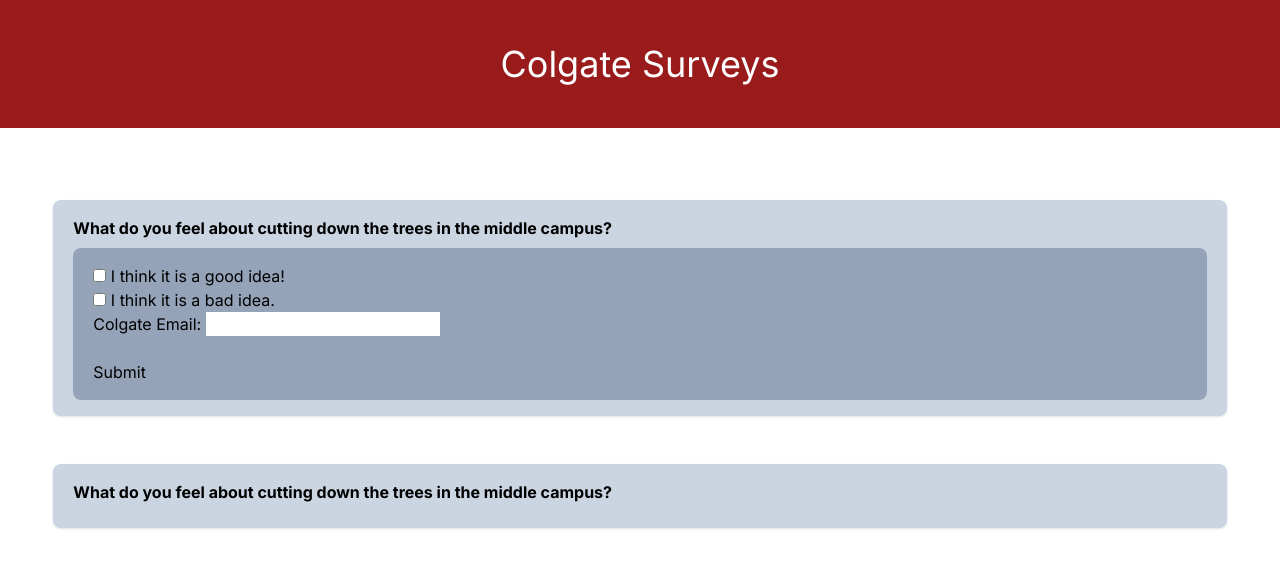
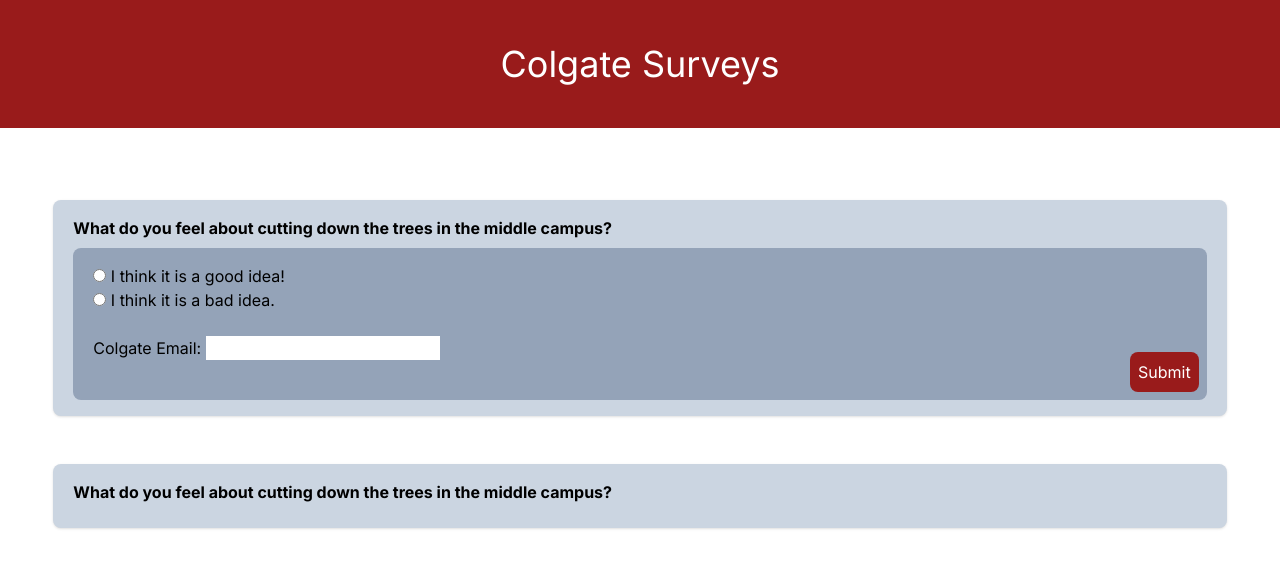
Before and after one commit to ramananj34/hack-app, a Next.js app: page / in a window 1280 px wide. Both pictures are taken after a click on the element 639 px from the left and 232 px from the top of the page. Shown: the top 568 px of the page. Built offline with nearby package versions, Linux system fonts and the light colour scheme.

Commit message:
fix submit button

```diff
--- a/components/Expandable-Button.js
+++ b/components/Expandable-Button.js
@@ -17,29 +17,34 @@
   const handleOptionChange = (event) => {
     setSelectedOption(event.target.value);
   };
+
   return (
 
     <div className="bg-slate-300 w-11/12 p-4 pl-5 pr-5 rounded-lg shadow cursor-pointer mx-auto" onClick={toggleExpanded}>
         <h2 class="text-black font-bold mb-2">What do you feel about cutting down the trees in the middle campus?</h2>
 
         {expanded && (
-            <div className="bg-slate-400 p-4 pl-5 pr-5 rounded-lg" onClick={handleInnerClick}>
+            <div className="relative bg-slate-400 p-4 pl-5 pr-5 rounded-lg" onClick={handleInnerClick}>
                 <form>
                     <label for="option1">
-                        <input type="checkbox" id="option1" name="option" value="option1" checked={selectedOption === "option1"} onChange={handleOptionChange}/>
+                        <input type="radio" id="option1" name="option" value="option1" className="accent-red-800" checked={selectedOption === "option1"} onChange={handleOptionChange}/>
                         <p className="inline-flex">&nbsp;I think it is a good idea!</p>
                     </label>
                     <br/>
 
                     <label for="option2">
-                        <input type="checkbox" id="option2" name="option" value="option2" checked={selectedOption === "option2"} onChange={handleOptionChange}/>
+                        <input type="radio" id="option2" name="option" value="option2" className="accent-red-800" checked={selectedOption === "option2"} onChange={handleOptionChange}/>
                         <p className="inline-flex">&nbsp;I think it is a bad idea.</p>
                     </label>
+
+                    <br/>
                     <br/>
                     <p>Colgate Email:&nbsp;<input /></p>
                     <br />
 
-                    <input type="submit" value="Submit" />
+                    <div className="absolute w-min p-2 rounded-lg bg-red-800 bottom-2 right-2">
+                        <p className="text-white">Submit</p>
+                    </div>
                 </form>
             </div>
         )}
```
